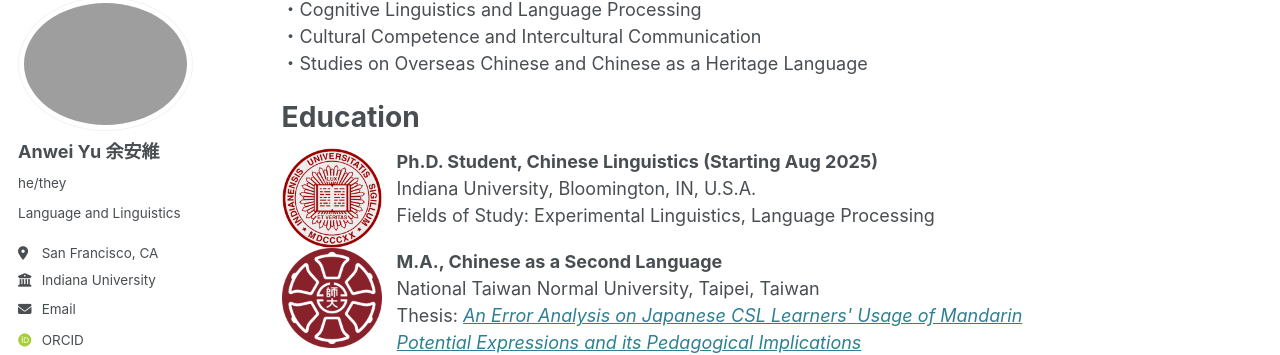
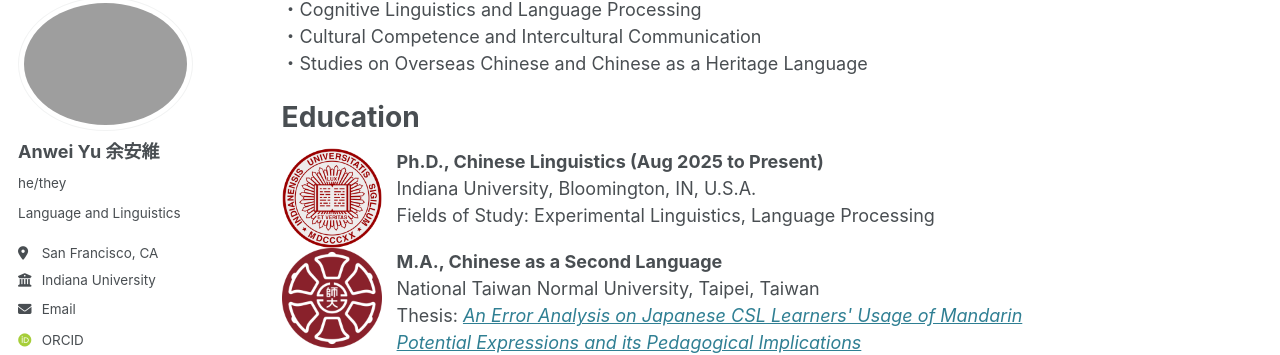
Before and after one commit to anweiyu/anweiyu.github.io, a Jekyll site: the page built from _pages/about.md, in a window 1280 px wide and 900 px high, scrolled down 567 px. Shown: the part 109-464 px from the top of the window. Built offline with Jekyll 4.4.1, drawn with Linux system fonts in a browser that asks for light colours; some web fonts are replaced.

Commit message:
Update about.md

```diff
--- a/_pages/about.md
+++ b/_pages/about.md
@@ -26,7 +26,7 @@ Education
 ======
 <div style="display: flex; align-items:flex-start;text-align: left;">
   <img src="{{site.baseurl}}/images/IU.png" alt="IU Logo" width= "100" style="margin-right: 15px;">
-  <p style="margin: 0;"><strong>Ph.D. Student, Chinese Linguistics (Starting Aug 2025) </strong><br>
+  <p style="margin: 0;"><strong>Ph.D., Chinese Linguistics (Aug 2025 to Present) </strong><br>
     Indiana University, Bloomington, IN, U.S.A.<br>
     Fields of Study: Experimental Linguistics, Language Processing<br>
     </p></div>
```
